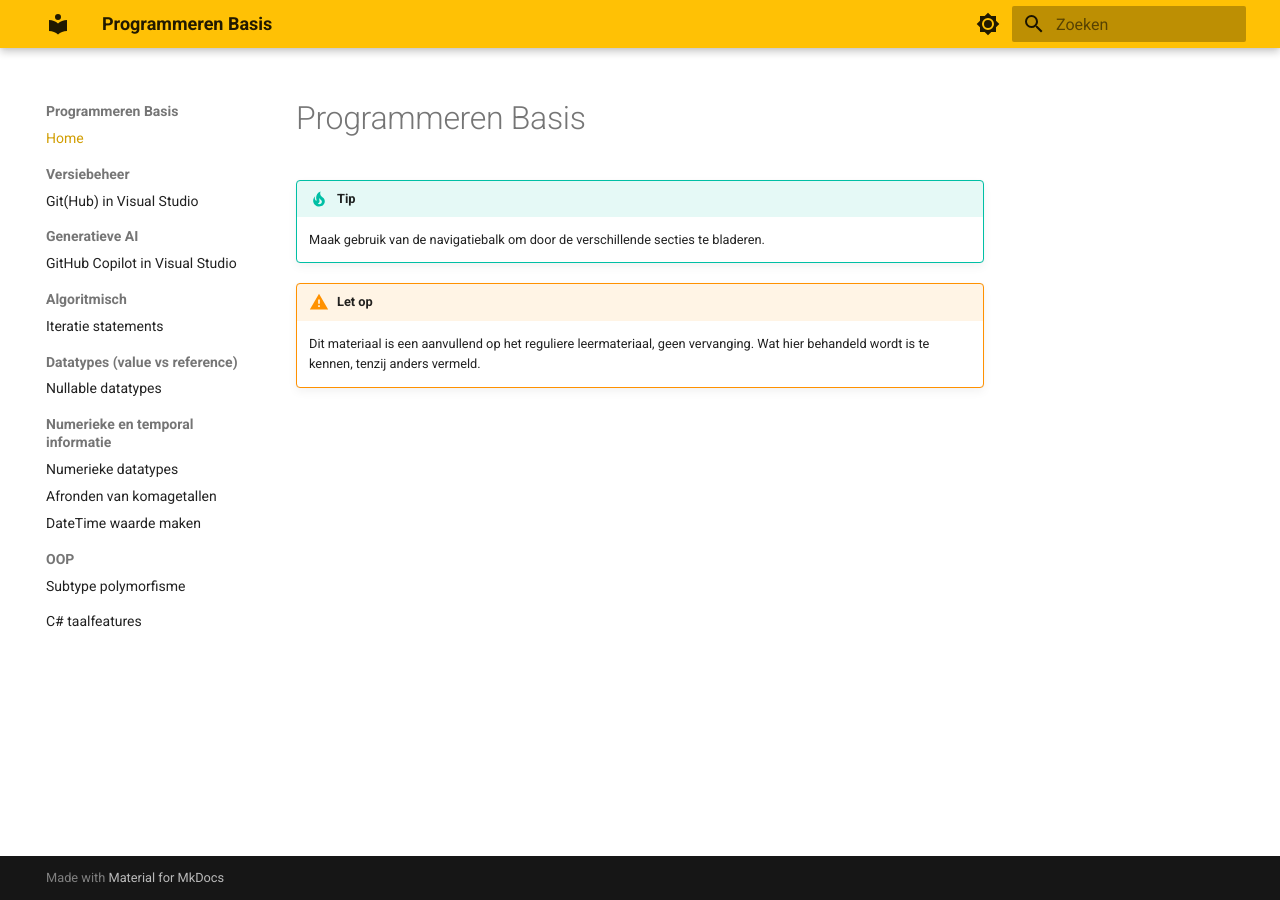
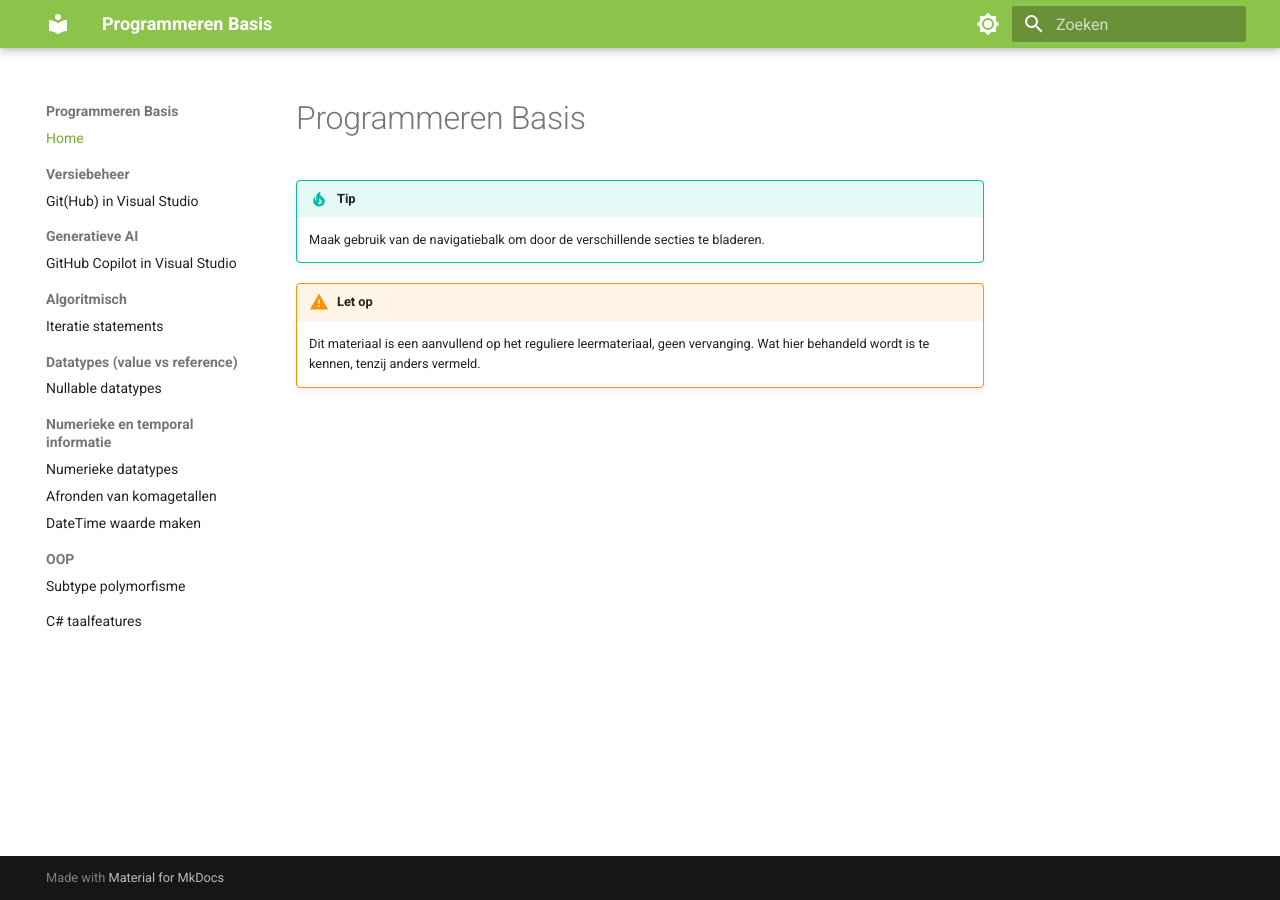
Before and after one commit to GRAD-PRG/PB, an MkDocs documentation site: the page built from docs/index.md, in a window 1280 px wide. Built offline with MkDocs 1.6.1 and Material for MkDocs 9.7.7, drawn with Linux system fonts in a browser that asks for light colours.

Commit message:
groen ipv amber

```diff
--- a/mkdocs.yml
+++ b/mkdocs.yml
@@ -7,14 +7,14 @@ theme:
   language: nl
   palette:
     - scheme: default
-      primary: amber
-      accent: amber
+      primary: light green
+      accent: light green
       toggle:
         icon: material/brightness-7
         name: Donkere modus
     - scheme: slate
-      primary: amber
-      accent: amber
+      primary: light green
+      accent: light green
       toggle:
         icon: material/brightness-4
         name: Lichte modus
```
